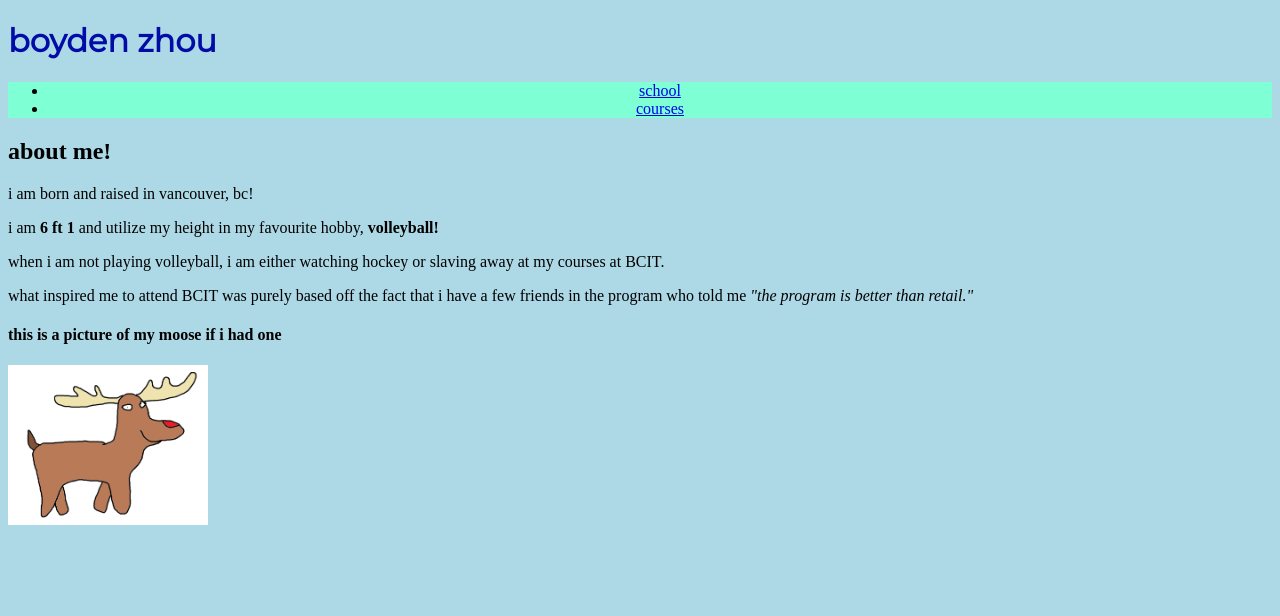
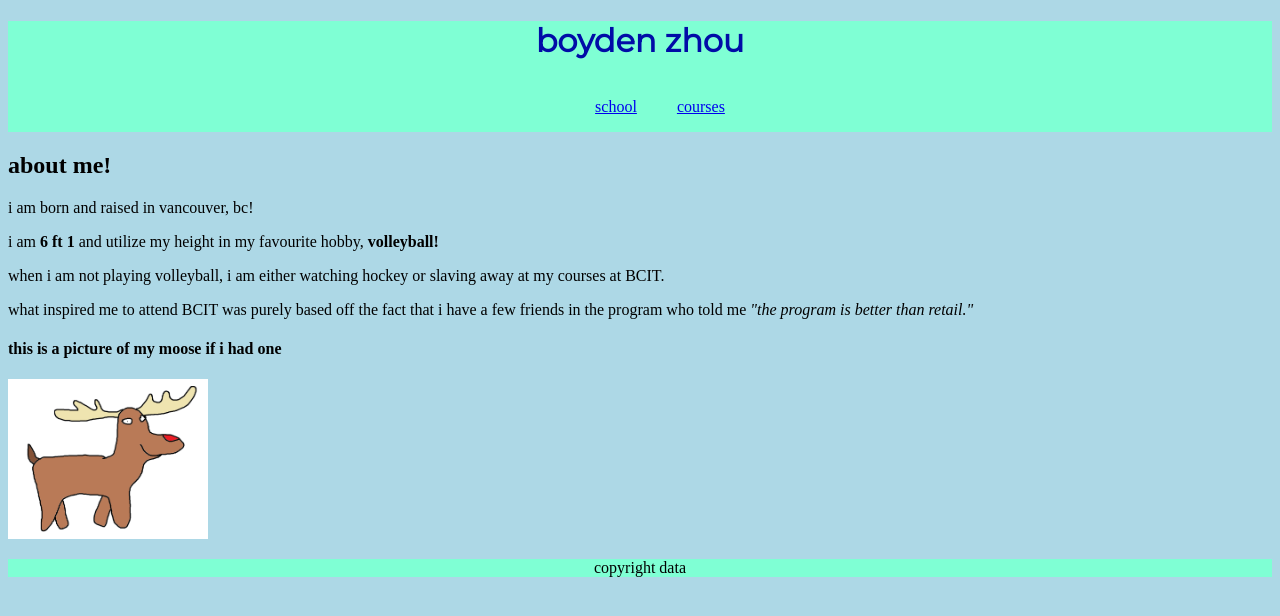
Before and after one commit to boydenz/personal_profile, a plain HTML site: page index.html in a window 1280 px wide. Drawn offline with Linux system fonts and the light colour scheme.

Commit message:
used flexbox to adjuts nav, added footer

```diff
--- a/css/stylesheet.css
+++ b/css/stylesheet.css
@@ -1,13 +1,21 @@
 h1 {
 	color: #010CA7;
-	}
+}
 body {
     background-color: #add8e6;
-    }
+}
+.topbar {
+    background-color: aquamarine;
+    text-align: center;
+}
 nav {
-    background-color: aquamarine;
-    text-align: center
+    display: flex;
+    justify-content: center;
 }
 .nametitle {
     font-family: 'Montserrat', sans-serif;
 }
+footer{
+    background-color: aquamarine;
+    text-align: center;
+}
--- a/index.html
+++ b/index.html
@@ -10,16 +10,17 @@
     </head>
 
     <body>
-        <header>
-            <h1 class="nametitle">boyden zhou</h1>
-        </header>
+        <div class="topbar">
+            <header>
+                <h1 class="nametitle">boyden zhou</h1>
+            </header>
+        <nav>
+                <ul><a href=misc/school.html>school</a></ul>
+                <ul><a href=misc/courses.html>courses</a></ul>
+        </nav>
+        </div>
+
         <main>
-        <nav>
-            <ul>
-                <li><a href=misc/school.html>school</a></li>
-                <li><a href=misc/courses.html>courses</a></li>
-            </ul>
-        </nav>
         <article>
             <section>
             <h2> about me! </h2>
@@ -35,5 +36,8 @@
             </section>
         </article>
         </main>
+        <footer>
+            <p>copyright data</p>
+        </footer>
     </body>
 </html>
```
Also changed, not shown: misc/courses.html (+13 -0 lines), misc/school.html (+12 -0 lines).
